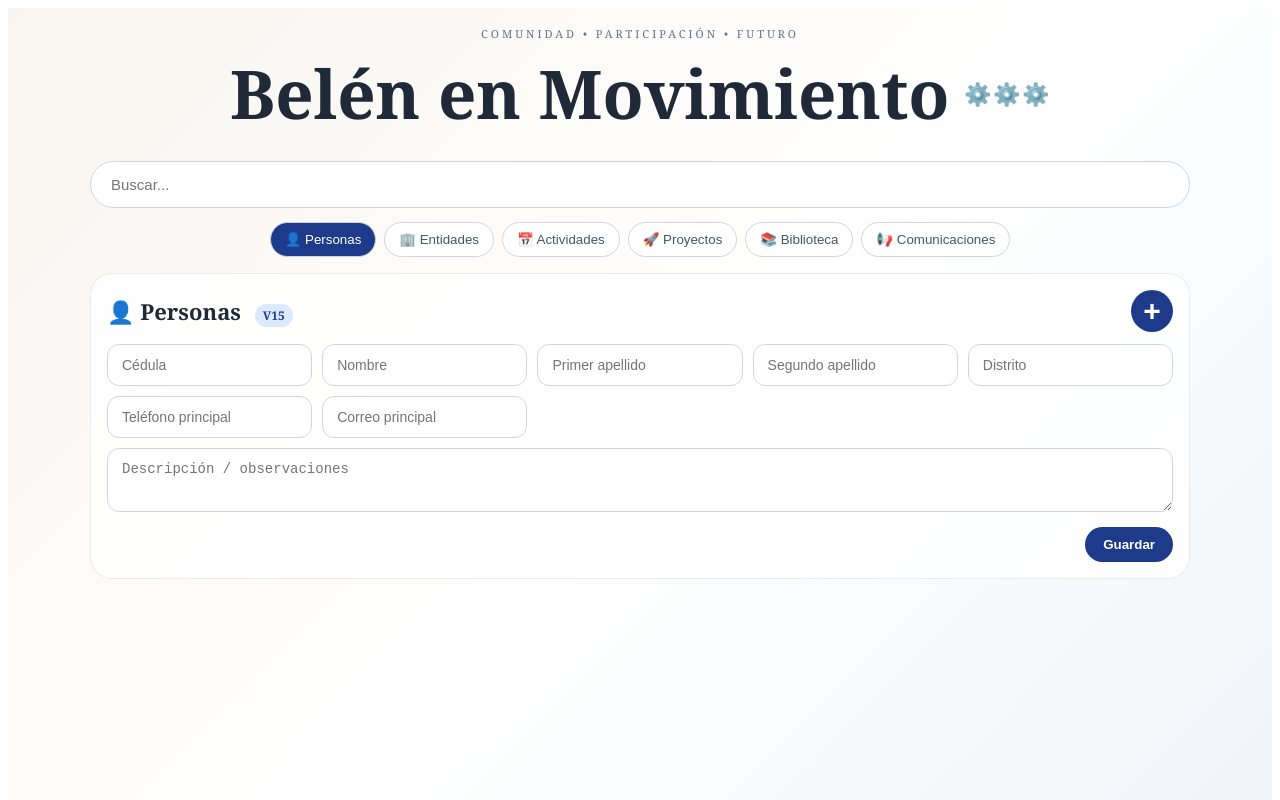
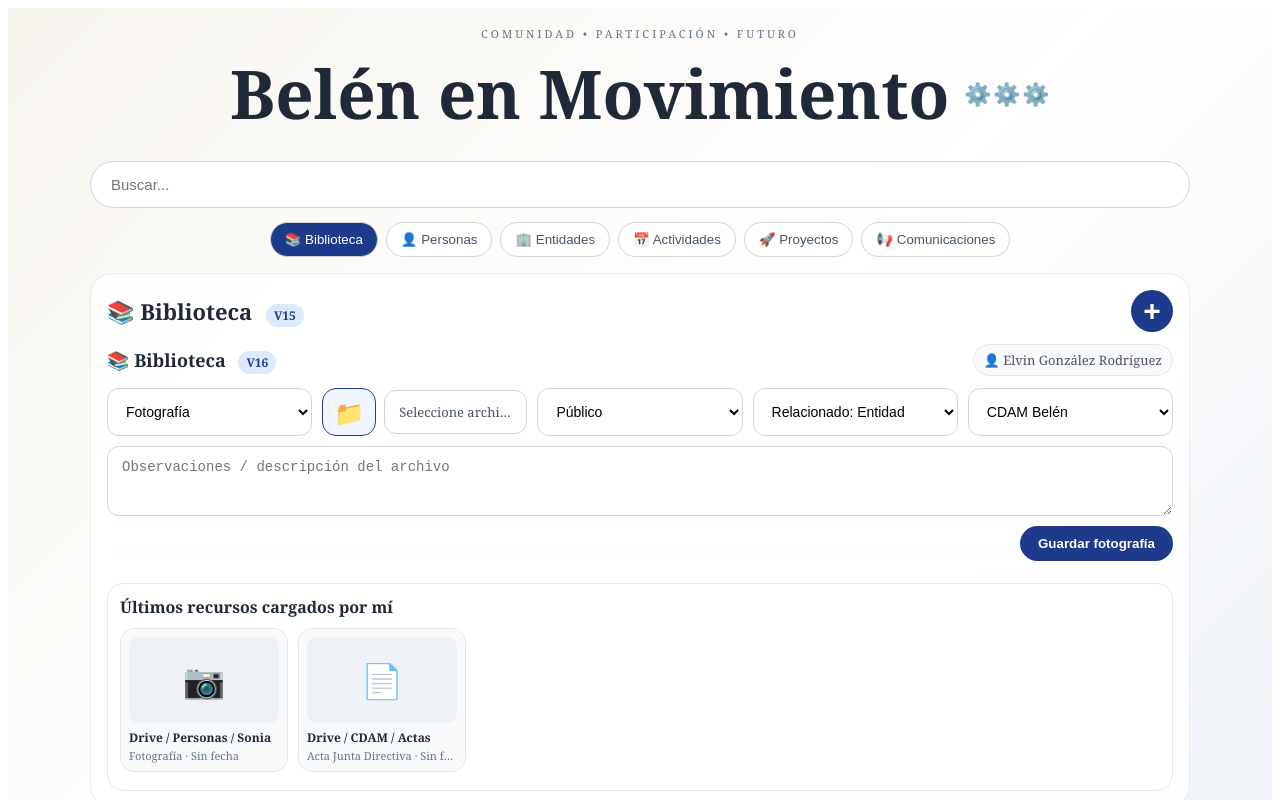
Before and after one commit to elvingr1414/belen-en-movimiento, a Next.js app: page / in a window 1280 px wide. Both pictures are taken after a click on the button "Nuevo". Shown: the top 800 px of the page. Built offline with nearby package versions, Linux system fonts and the light colour scheme.

Commit message:
Update page.tsx

```diff
--- a/app/page.tsx
+++ b/app/page.tsx
@@ -13,11 +13,11 @@ type Modulo =
 type Accion = "Vista" | "Editar" | "Excluir" | "Vincular" | "Recursos" | "Nuevo";
 
 const modulos: Modulo[] = [
+  "Recursos",
   "Personas",
   "Entidades",
   "Actividades",
   "Proyectos",
-  "Recursos",
   "Comunicaciones",
 ];
 
@@ -73,7 +73,7 @@ const tiposRecurso = [
 const visibilidades = ["Público", "Privado", "Compartido"];
 
 export default function Home() {
-  const [modulo, setModulo] = useState<Modulo>("Personas");
+  const [modulo, setModulo] = useState<Modulo>("Recursos");
   const [busqueda, setBusqueda] = useState("");
   const [seleccionado, setSeleccionado] = useState<any | null>(null);
   const [accion, setAccion] = useState<Accion>("Vista");
@@ -234,14 +234,14 @@ export default function Home() {
   function guardarRecurso() {
     const archivosSeleccionados = recursoForm.archivos || [];
 
-    if (archivosSeleccionados.length === 0 && !recursoForm.ubicacion && !recursoForm.observaciones.trim()) {
+    if (archivosSeleccionados.length === 0 && !recursoForm.ubicacion && !recursoForm.observaciones?.trim()) {
       alert("Debe seleccionar al menos un archivo o escribir una observación.");
       return;
     }
 
     if (accion === "Editar" && seleccionado && modulo === "Recursos") {
       const descripcionFinal =
-        recursoForm.observaciones.trim() ||
+        recursoForm.observaciones?.trim() ||
         seleccionado.descripcion ||
         recursoForm.ubicacion ||
         "Recurso sin observaciones";
@@ -258,38 +258,41 @@ export default function Home() {
       return;
     }
 
-    const fechaActual = new Date().toISOString().slice(0, 10);
+    const ahora = new Date();
+    const fechaActual = ahora.toISOString().slice(0, 10);
+    const horaActual = ahora.toLocaleTimeString("es-CR", { hour: "2-digit", minute: "2-digit" });
+    const fechaHoraCreacion = ahora.toISOString();
 
     const nuevos =
       archivosSeleccionados.length > 0
         ? archivosSeleccionados.map((archivo: any, index: number) => ({
             id: `r${Date.now()}-${index}`,
             ...recursoForm,
-            descripcion: recursoForm.observaciones.trim() || archivo.nombre,
+            descripcion: recursoForm.observaciones?.trim() || archivo.nombre,
             ubicacion: archivo.nombre,
             archivos: [archivo],
             fecha: fechaActual,
+            hora: horaActual,
+            fechaHoraCreacion,
             creadoPorId: recursoForm.creadoPorId || "p1",
             creadoPorNombre: recursoForm.creadoPorNombre || "Elvin González Rodríguez",
+            vinculosCount: 0,
           }))
         : [{
             id: `r${Date.now()}`,
             ...recursoForm,
-            descripcion: recursoForm.observaciones.trim() || recursoForm.ubicacion || "Recurso sin observaciones",
+            descripcion: recursoForm.observaciones?.trim() || recursoForm.ubicacion || "Recurso sin observaciones",
             fecha: fechaActual,
+            hora: horaActual,
+            fechaHoraCreacion,
             creadoPorId: recursoForm.creadoPorId || "p1",
             creadoPorNombre: recursoForm.creadoPorNombre || "Elvin González Rodríguez",
+            vinculosCount: 0,
           }];
 
-    setRecursos([...recursos, ...nuevos]);
+    setRecursos([...nuevos, ...recursos]);
     setSeleccionado(null);
-
-    if (modulo === "Recursos") {
     setAccion("Nuevo");
-    } else {
-      setAccion("Vista");
-    }
-
     limpiarRecursoForm();
   }
 
@@ -299,6 +302,25 @@ export default function Home() {
     setRecursoVinculos(recursoVinculos.filter((v) => v.recursoId !== seleccionado.id));
     setSeleccionado(null);
     setAccion("Vista");
+  }
+
+  function eliminarRecursoLibre(recursoId: string) {
+    const recurso = recursos.find((r) => r.id === recursoId);
+    const tieneVinculos = recursoVinculos.some((v) => v.recursoId === recursoId);
+
+    if (!recurso) return;
+
+    if ((recurso.creadoPorId || "p1") !== "p1") {
+      alert("Solo puede eliminar recursos creados por usted.");
+      return;
+    }
+
+    if (tieneVinculos) {
+      alert("Este recurso ya está vinculado. Primero debe desvincularse antes de eliminarlo.");
+      return;
+    }
+
+    setRecursos(recursos.filter((r) => r.id !== recursoId));
   }
 
   function guardarVinculoRecurso() {
@@ -452,7 +474,7 @@ export default function Home() {
           )}
 
           {accion === "Nuevo" && modulo === "Recursos" && (
-            <RecursoForm recursoForm={recursoForm} setRecursoForm={setRecursoForm} guardarRecurso={guardarRecurso} />
+            <RecursoForm recursoForm={recursoForm} setRecursoForm={setRecursoForm} guardarRecurso={guardarRecurso} recursos={recursos} eliminarRecursoLibre={eliminarRecursoLibre} recursoVinculos={recursoVinculos} />
           )}
 
           {accion === "Nuevo" && modulo !== "Recursos" && <Formulario modulo={modulo} datos={null} />}
@@ -466,7 +488,7 @@ export default function Home() {
           )}
 
           {seleccionado && accion === "Editar" && modulo === "Recursos" && (
-            <RecursoForm recursoForm={recursoForm} setRecursoForm={setRecursoForm} guardarRecurso={guardarRecurso} />
+            <RecursoForm recursoForm={recursoForm} setRecursoForm={setRecursoForm} guardarRecurso={guardarRecurso} recursos={recursos} eliminarRecursoLibre={eliminarRecursoLibre} recursoVinculos={recursoVinculos} />
           )}
 
           {seleccionado && accion === "Editar" && modulo !== "Recursos" && (
@@ -730,10 +752,20 @@ function VincularRecurso(props: any) {
   );
 }
 
-function RecursoForm({ recursoForm, setRecursoForm, guardarRecurso }: any) {
+function RecursoForm({ recursoForm, setRecursoForm, guardarRecurso, recursos = [], eliminarRecursoLibre, recursoVinculos = [] }: any) {
   const archivos = recursoForm.archivos || [];
+  const misRecursos = [...recursos]
+    .filter((r: any) => (r.creadoPorId || "p1") === "p1")
+    .sort((a: any, b: any) => (b.fechaHoraCreacion || b.id || "").localeCompare(a.fechaHoraCreacion || a.id || ""))
+    .slice(0, 20);
 
   return (
+    <div style={{ marginTop: 12 }}>
+      <div style={libraryHeader}>
+        <div style={libraryHeaderTitle}>📚 Biblioteca <span style={versionTag}>V16</span></div>
+        <div style={libraryUser}>👤 Elvin González Rodríguez</div>
+      </div>
+
       <div style={grid}>
         <select
           style={field}
@@ -766,11 +798,6 @@ function RecursoForm({ recursoForm, setRecursoForm, guardarRecurso }: any) {
                       seleccionados.length === 1
                         ? seleccionados[0].nombre
                         : `${seleccionados.length} archivos seleccionados`,
-                  descripcion:
-                    recursoForm.descripcion ||
-                    (seleccionados.length === 1
-                      ? seleccionados[0].nombre
-                      : ""),
                   });
                 }
               }}
@@ -799,8 +826,8 @@ function RecursoForm({ recursoForm, setRecursoForm, guardarRecurso }: any) {
           value={recursoForm.propietarioTipo}
           onChange={(e) => setRecursoForm({ ...recursoForm, propietarioTipo: e.target.value, propietarioId: e.target.value === "Entidades" ? "e1" : "p1" })}
         >
-        <option value="Entidades">Propietario: Entidad</option>
-        <option value="Personas">Propietario: Persona</option>
+          <option value="Personas">Relacionado: Persona</option>
+          <option value="Entidades">Relacionado: Entidad</option>
         </select>
 
         <select
@@ -813,13 +840,9 @@ function RecursoForm({ recursoForm, setRecursoForm, guardarRecurso }: any) {
           ))}
         </select>
 
-      <div style={createdByBox}>
-        Creado por: {recursoForm.creadoPorNombre || "Elvin González Rodríguez"}
-      </div>
-
         {archivos.length > 0 && (
           <div style={previewBox}>
-          <strong>Archivos seleccionados</strong>
+            <strong>Vista previa / archivos seleccionados</strong>
 
             <div style={previewGrid}>
               {archivos.map((archivo: any, index: number) => (
@@ -827,7 +850,7 @@ function RecursoForm({ recursoForm, setRecursoForm, guardarRecurso }: any) {
                   {archivo.preview ? (
                     <img src={archivo.preview} alt={archivo.nombre} style={previewImage} />
                   ) : (
-                  <div style={fileIcon}>📄</div>
+                    <div style={fileIcon}>{iconoArchivo(recursoForm.tipo)}</div>
                   )}
 
                   <div style={fileCaption}>{archivo.nombre}</div>
@@ -837,24 +860,51 @@ function RecursoForm({ recursoForm, setRecursoForm, guardarRecurso }: any) {
           </div>
         )}
 
-      <input
-        placeholder="Enlace externo opcional / ruta de respaldo"
-        value={recursoForm.ubicacion}
-        onChange={(e) => setRecursoForm({ ...recursoForm, ubicacion: e.target.value })}
-        style={{ ...field, gridColumn: "1 / -1" }}
-      />
-
         <textarea
           placeholder="Observaciones / descripción del archivo"
           value={recursoForm.observaciones}
           onChange={(e) => setRecursoForm({ ...recursoForm, observaciones: e.target.value })}
           style={{ ...field, minHeight: 70, gridColumn: "1 / -1" }}
         />
+      </div>
 
-      <div style={{ gridColumn: "1 / -1", textAlign: "right" }}>
+      <div style={saveBar}>
         <button style={primary} onClick={guardarRecurso}>
           {textoGuardarBiblioteca(recursoForm.tipo)}
         </button>
+      </div>
+
+      <div style={recentBox}>
+        <strong>Últimos recursos cargados por mí</strong>
+
+        <div style={recentScroll}>
+          {misRecursos.length === 0 && (
+            <div style={emptyRecent}>Aún no hay recursos cargados por usted.</div>
+          )}
+
+          {misRecursos.map((r: any) => {
+            const tieneVinculos = recursoVinculos.some((v: any) => v.recursoId === r.id);
+
+            return (
+              <div key={r.id} style={recentCard}>
+                <div style={recentThumb}>
+                  {r.archivos?.[0]?.preview ? (
+                    <img src={r.archivos[0].preview} alt={r.ubicacion} style={recentImage} />
+                  ) : (
+                    <span>{iconoArchivo(r.tipo)}</span>
+                  )}
+                </div>
+
+                <div style={recentName}>{r.ubicacion || r.descripcion}</div>
+                <div style={recentMeta}>{r.tipo} · {r.fecha || "Sin fecha"} {r.hora || ""}</div>
+
+                {!tieneVinculos && (r.creadoPorId || "p1") === "p1" && (
+                  <button style={deleteMini} onClick={() => eliminarRecursoLibre?.(r.id)}>🗑</button>
+                )}
+              </div>
+            );
+          })}
+        </div>
       </div>
     </div>
   );
@@ -998,7 +1048,7 @@ function iconoArchivo(tipo: string) {
 function lineaConsulta(modulo: Modulo | "Personas" | "Entidades", item: any) {
   if (modulo === "Personas") return `👤 ${item.nombre} ${item.apellido1} ${item.apellido2}   |   📞 ${item.telefono}   |   ✉ ${item.correo}`;
   if (modulo === "Entidades") return `🏢 ${item.nombre}   |   📞 ${item.telefono}   |   ✉ ${item.correo}   |   ${item.tipo}   |   📍 ${item.distrito}`;
-  if (modulo === "Recursos") return `${iconoArchivo(item.tipo)} ${item.tipo}   |   📄 ${item.ubicacion || item.descripcion}   |   👤 ${nombrePropietario(item)}   |   ✍️ ${item.creadoPorNombre || "Elvin González Rodríguez"}   |   ${item.observaciones || item.descripcion || "Sin observaciones"}   |   🔒 ${item.visibilidad}   |   📅 ${item.fecha || "Sin fecha"}`;
+  if (modulo === "Recursos") return `${iconoArchivo(item.tipo)} ${item.tipo}   |   📄 ${item.ubicacion || item.descripcion}   |   👤 ${nombrePropietario(item)}   |   ${item.observaciones || item.descripcion || "Sin observaciones"}   |   🔒 ${item.visibilidad}   |   📅 ${item.fecha || "Sin fecha"} ${item.hora || ""}`;
   return `${item.nombre}   |   ${item.tipo}   |   📅 ${item.fecha || ""}   |   ${item.relacionado || ""}`;
 }
 
@@ -1043,16 +1093,28 @@ const field = { padding: "12px 14px", borderRadius: 12, border: "1px solid #d1d5
 const primary = { padding: "10px 18px", borderRadius: 999, border: "none", background: "#1e3a8a", color: "#ffffff", fontWeight: 700, cursor: "pointer" };
 const iconPrimary = { width: 42, height: 42, padding: 0, borderRadius: 999, border: "none", background: "#1e3a8a", color: "#ffffff", fontWeight: 900, fontSize: 30, lineHeight: "42px", cursor: "pointer" };
 const searchLine = { display: "flex", gap: 8, marginTop: 12, alignItems: "center" };
-const previewBox = { gridColumn: "1 / -1", padding: 12, borderRadius: 16, border: "1px solid #e5e7eb", background: "#f8fafc", color: "#475569", fontSize: 14 };
+const libraryHeader = { display: "flex", alignItems: "center", justifyContent: "space-between", gap: 10, flexWrap: "wrap" as const, marginBottom: 10 };
+const libraryHeaderTitle = { fontSize: 18, fontWeight: 800 };
+const libraryUser = { fontSize: 13, color: "#475569", background: "#f8fafc", border: "1px solid #e5e7eb", padding: "6px 10px", borderRadius: 999 };
 const filePickerBox = { display: "flex", alignItems: "center", gap: 8, minWidth: 190 };
 const folderButton = { width: 52, height: 46, borderRadius: 14, border: "1px solid #1e3a8a", background: "#eff6ff", color: "#1e3a8a", fontSize: 24, display: "flex", alignItems: "center", justifyContent: "center", cursor: "pointer" };
 const fileSelectedText = { flex: 1, padding: "12px 14px", borderRadius: 12, border: "1px solid #d1d5db", background: "white", fontSize: 13, color: "#475569", whiteSpace: "nowrap" as const, overflow: "hidden", textOverflow: "ellipsis" };
+const previewBox = { gridColumn: "1 / -1", padding: 12, borderRadius: 16, border: "1px solid #e5e7eb", background: "#f8fafc", color: "#475569", fontSize: 14 };
 const previewGrid = { display: "flex", gap: 10, flexWrap: "nowrap" as const, marginTop: 10, overflowX: "auto" as const, paddingBottom: 8 };
-const previewItem = { width: 150, border: "1px solid #e5e7eb", borderRadius: 12, background: "white", padding: 8 };
+const previewItem = { width: 150, minWidth: 150, border: "1px solid #e5e7eb", borderRadius: 12, background: "white", padding: 8 };
 const previewImage = { width: "100%", height: 90, objectFit: "cover" as const, borderRadius: 8, border: "1px solid #e5e7eb", display: "block" };
 const fileIcon = { height: 90, display: "flex", alignItems: "center", justifyContent: "center", fontSize: 34, background: "#f1f5f9", borderRadius: 8 };
 const fileCaption = { marginTop: 6, fontSize: 12, color: "#475569", whiteSpace: "nowrap" as const, overflow: "hidden", textOverflow: "ellipsis" };
-const createdByBox = { padding: "12px 14px", borderRadius: 12, border: "1px solid #e5e7eb", background: "#f8fafc", color: "#475569", fontSize: 13 };
+const saveBar = { position: "sticky" as const, bottom: 10, zIndex: 50, display: "flex", justifyContent: "flex-end", padding: "10px 0", background: "linear-gradient(180deg, rgba(255,255,255,.15), rgba(255,255,255,.95))" };
+const recentBox = { marginTop: 12, padding: 12, borderRadius: 16, border: "1px solid #e5e7eb", background: "#ffffff" };
+const recentScroll = { display: "flex", gap: 10, overflowX: "auto" as const, paddingTop: 10, paddingBottom: 6 };
+const recentCard = { width: 150, minWidth: 150, border: "1px solid #e5e7eb", borderRadius: 14, background: "#f8fafc", padding: 8, position: "relative" as const };
+const recentThumb = { height: 86, borderRadius: 10, background: "#eef2f7", display: "flex", alignItems: "center", justifyContent: "center", fontSize: 34, overflow: "hidden" };
+const recentImage = { width: "100%", height: "100%", objectFit: "cover" as const };
+const recentName = { marginTop: 6, fontSize: 12, fontWeight: 700, color: "#1f2937", whiteSpace: "nowrap" as const, overflow: "hidden", textOverflow: "ellipsis" };
+const recentMeta = { marginTop: 2, fontSize: 11, color: "#64748b", whiteSpace: "nowrap" as const, overflow: "hidden", textOverflow: "ellipsis" };
+const emptyRecent = { minWidth: 260, color: "#64748b", fontSize: 13, padding: 10 };
+const deleteMini = { position: "absolute" as const, top: 6, right: 6, border: "none", background: "#fee2e2", color: "#991b1b", borderRadius: 999, width: 28, height: 28, cursor: "pointer" };
 
 function chip(active: boolean) {
   return { padding: "9px 14px", borderRadius: 999, border: "1px solid #d1d5db", background: active ? "#1e3a8a" : "white", color: active ? "white" : "#475569", cursor: "pointer", whiteSpace: "nowrap" as const };
```
Lines whose indentation alone changed are shown as unchanged.
